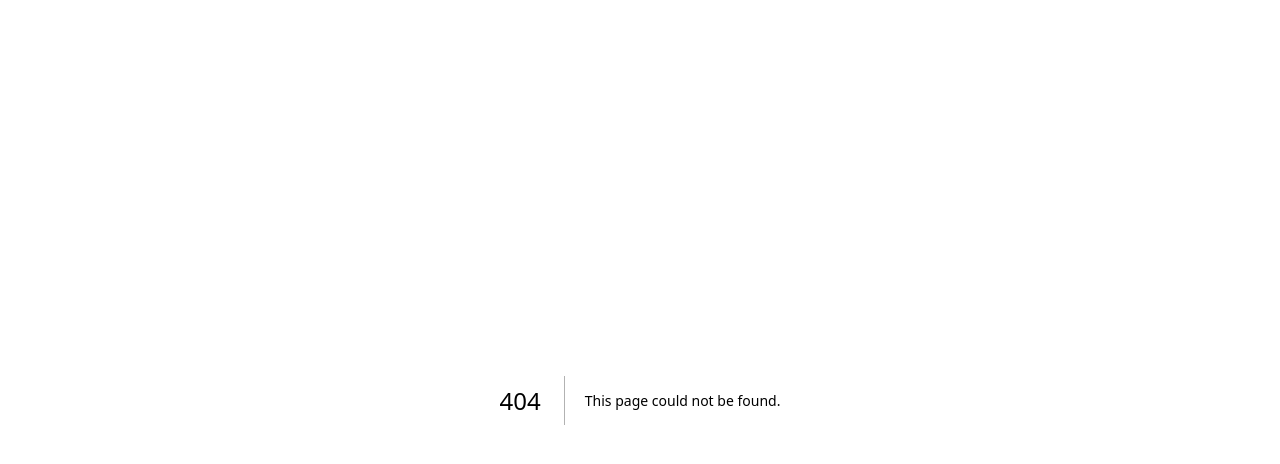
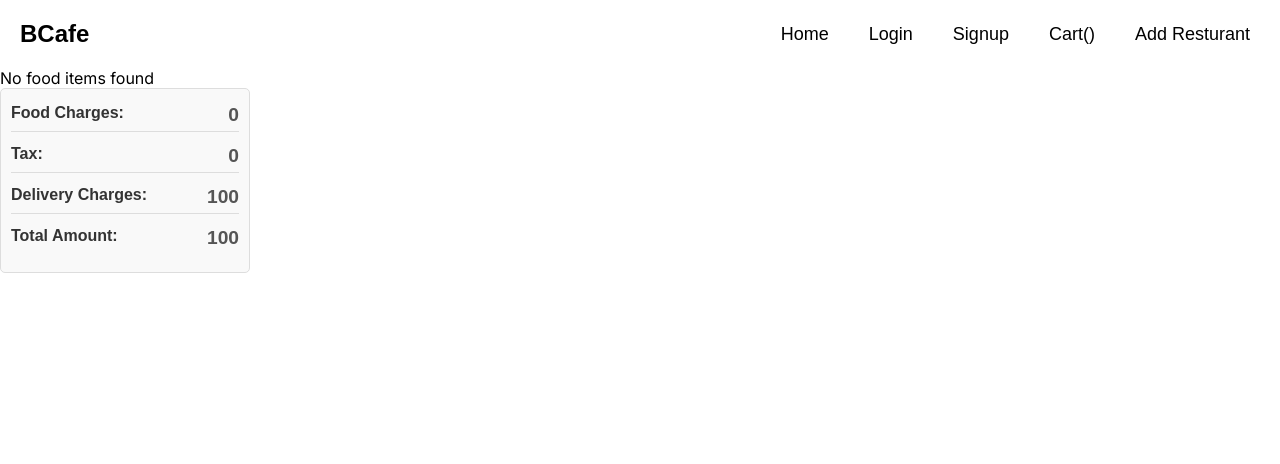
Before and after one commit to kaflebiplob/resturant, a Next.js app: page /cart in a window 1280 px wide. Before the commit this address had no page. Shown: the top 464 px of the page. Built offline with nearby package versions, Linux system fonts and the light colour scheme.

Commit message:
cart part done

```diff
--- a/src/app/_components/CustomerHeader.tsx
+++ b/src/app/_components/CustomerHeader.tsx
@@ -49,13 +49,16 @@ const CustomerHeader = (props) => {
       <nav className="links">
         <ul>
           <li>
+            <Link href={"/"}>Home</Link>
+          </li>
+          <li>
             <Link href={"/"}>Login</Link>
           </li>
           <li>
             <Link href={"/"}>Signup</Link>
           </li>
           <li>
-            <Link href={"/"}>Cart({cartNumber})</Link>
+            <Link href={cartNumber?"/cart":"#"}>Cart({cartNumber})</Link>
           </li>
           <li>
             <Link href={"/"}>Add Resturant</Link>
--- /dev/null
+++ b/src/app/cart/page.tsx
@@ -0,0 +1,74 @@
+"use client";
+import React, { useState,useEffect } from "react";
+import CustomerHeader from "../_components/CustomerHeader";
+import { DELIVERY_CHARGE, TAX } from "../lib/constants";
+
+const Cartpage = () => {
+  const [cartStorage, setCartStorage] = useState(
+    JSON.parse(localStorage.getItem("cart")) || []
+  );
+
+
+  const [total, setTotal] = useState(() =>
+    cartStorage.length === 1
+      ? cartStorage[0].price
+      : cartStorage.reduce((a, b) => a + b.price, 0)
+  );
+
+  useEffect(() => {
+    if (cartStorage.length > 0) {
+      const calculatedTotal = cartStorage.reduce((accumulator, item) => {
+        const itemPrice = parseFloat(item.price.replace("Rs", "").trim());
+        return accumulator + itemPrice;
+      }, 0);
+      setTotal(calculatedTotal);
+    }
+  }, [cartStorage]);
+
+  return (
+    <div>
+      <CustomerHeader />
+
+      <div>
+        {cartStorage.length > 0 ? (
+          cartStorage.map((item, index) => (
+            <div key={index} className="food-item">
+              <div>
+                <img src={item.path} style={{ width: "100px" }} alt="" />
+              </div>
+              <div>Name: {item.name}</div>
+              <div>Price: {item.price}</div>
+              <div>Details: {item.description}</div>
+              {/* <button>Remove from cart</button>  */}
+            </div>
+          ))
+        ) : (
+          <p>No food items found</p>
+        )}
+      </div>
+
+      <div className="price-calculation">
+        <div className="price-row">
+          <span className="price-label">Food Charges:</span>
+          <span className="price-value">{total}</span>
+        </div>
+        <div className="price-row">
+          <span className="price-label">Tax:</span>
+          <span className="price-value">{(total * TAX) / 100}</span>
+        </div>
+        <div className="price-row">
+          <span className="price-label">Delivery Charges:</span>
+          <span className="price-value">{DELIVERY_CHARGE}</span>
+        </div>
+        <div className="price-row">
+          <span className="price-label">Total Amount:</span>
+          <span className="price-value">
+            {total + (total * TAX) / 100 + DELIVERY_CHARGE}
+          </span>
+        </div>
+      </div>
+    </div>
+  );
+};
+
+export default Cartpage;
--- a/src/app/globals.css
+++ b/src/app/globals.css
@@ -187,6 +187,8 @@ td {
   display: flex;
   flex-wrap: wrap;
   gap: 20px;
+  align-items: center;
+  justify-content: center;
 }
 
 .restaurantCard {
@@ -242,3 +244,37 @@ td {
   border-radius: 4px;
   box-shadow: 0 0 5px rgba(0, 0, 0, 0.1);
 }
+.price-calculation {
+  font-family: Arial, sans-serif;
+  border: 1px solid #ddd;
+  border-radius: 5px;
+  padding: 10px;
+  width: 250px;
+  background-color: #f9f9f9;
+}
+
+.price-row {
+  display: flex;
+  justify-content: space-between;
+  margin-bottom: 8px;
+  padding: 5px 0;
+  border-bottom: 1px solid #ddd;
+}
+
+.price-row:last-child {
+  border-bottom: none;
+}
+
+.price-label {
+  font-weight: bold;
+  color: #333;
+}
+
+.price-value {
+  color: #555;
+}
+
+.price-value:last-child {
+  font-size: 1.2em;
+  font-weight: bold;
+}
--- /dev/null
+++ b/src/app/lib/constants.tsx
@@ -0,0 +1,2 @@
+export const TAX = 10;
+export const DELIVERY_CHARGE=100;
```
